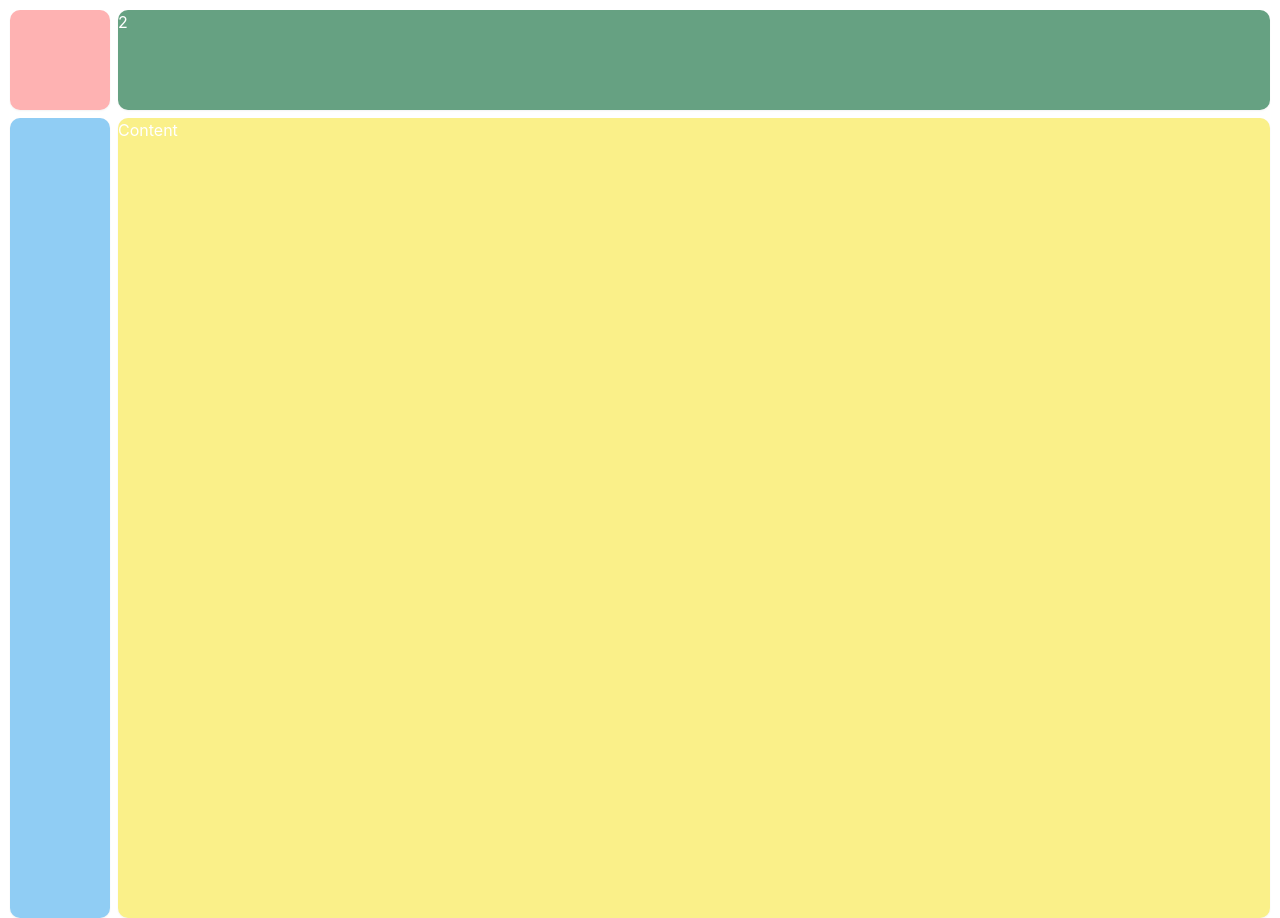
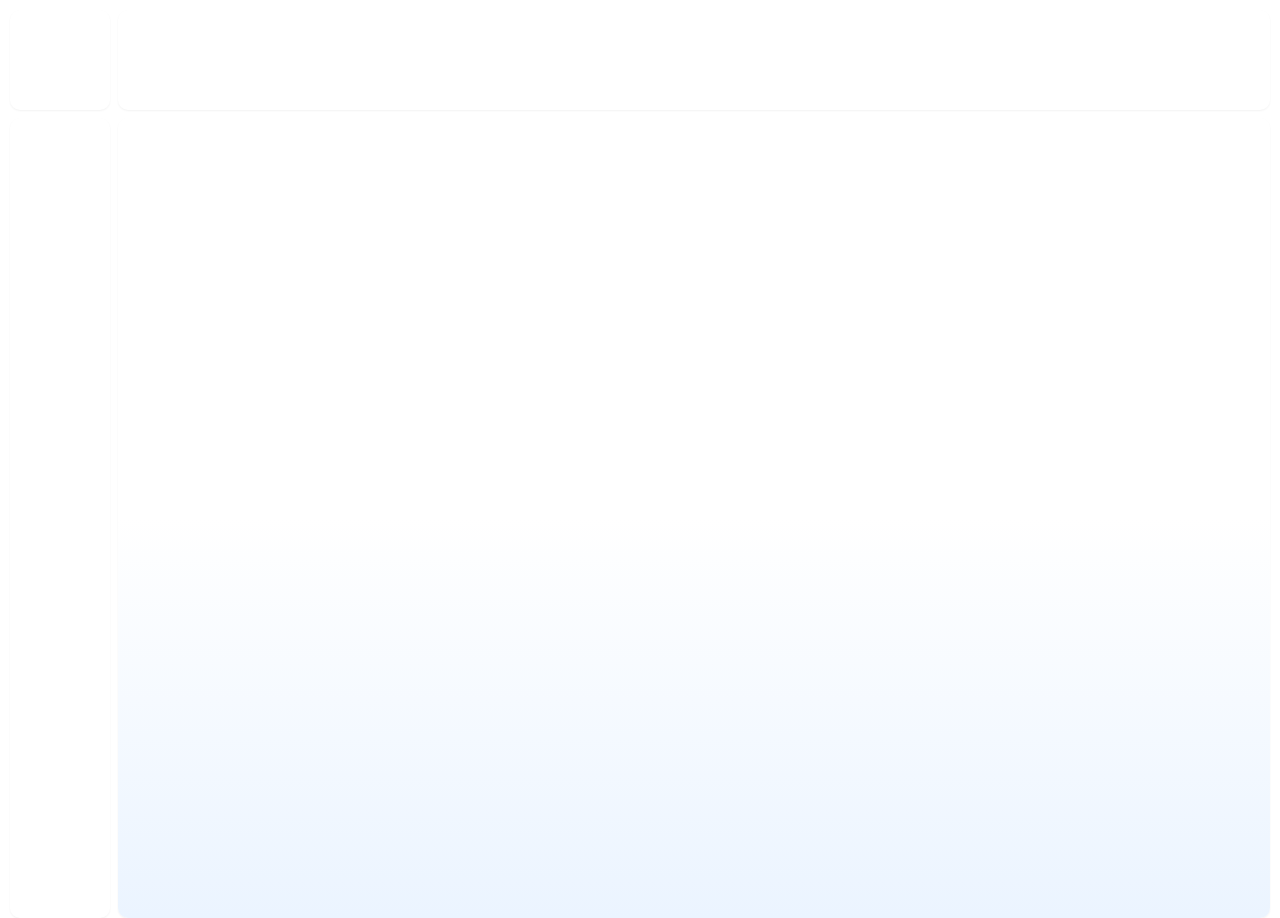
Before and after one commit to DonRomaniello/donromaniello.com, a React (Create React App) app: page / in a window 1280 px wide. Built offline with nearby package versions, Linux system fonts and the light colour scheme.

Commit message:
All white.

```diff
--- a/src/App.js
+++ b/src/App.js
@@ -36,7 +36,7 @@ function App() {
     <ChakraProvider theme={theme}>
       <Box margin='10px' h='100vh'>
       <Flex color='white' gap={divGap}>
-          <Box bg='red.200'
+          <Box bg='white'
             w='5vw'
             h='5vw'
             minWidth={navverMinDimension}
@@ -48,7 +48,7 @@ function App() {
           </Box>
 
           <Box
-           bg='green.500'
+           bg='white'
            flex='1'
            h='5vw'
            minHeight={navverMinDimension}
@@ -62,7 +62,8 @@ function App() {
 
       <Flex color='white' gap={divGap}>
           <Box
-           bg='blue.200'
+           bg='white'
+          // bgGradient='linear(to-l, white, lightBlue.200)'
            w='5vw'
            h='100vh'
            minWidth={navverMinDimension}
@@ -74,7 +75,8 @@ function App() {
             <NavDrawer contentLinks={contentLinks} onToggle={onToggle} isOpen={isOpen} />
           </Box>
           <Box
-           bg='yellow.200'
+          //  bg='lightBlue.200'
+           bgGradient='linear(white 50%, lightBlue.200)'
            h='100vh'
            flex='1'
            borderRadius="10px"
@@ -84,17 +86,6 @@ function App() {
           </Box>
       </Flex>
       </Box>
-
-
-      {/* <Grid
-        // minH="100vh"
-        gap="2vh"
-        >
-        <GridItem h='10vh' colSpan={2} bg='yellow.200' />
-        <GridItem h='90vh' w='10vw' rowSpan={2} colSpan={1} bg='blue.200' />
-        <GridItem w='90vw' rowSpan={2} bg='red.200' />
-      </Grid> */}
-      {/* </Box> */}
     </ChakraProvider>
   );
 }
--- a/src/config/theme.js
+++ b/src/config/theme.js
@@ -8,10 +8,10 @@ const theme = extendTheme({
       500: '#66A182'
     },
     darkBlue: {
-      500: '#007EA7',
-      200: '#BEDCFE'
+      500: '#007EA7'
     },
     lightBlue: {
+      200: '#EBF4FF',
       500: '#BEDCFE'
     },
   },
```
